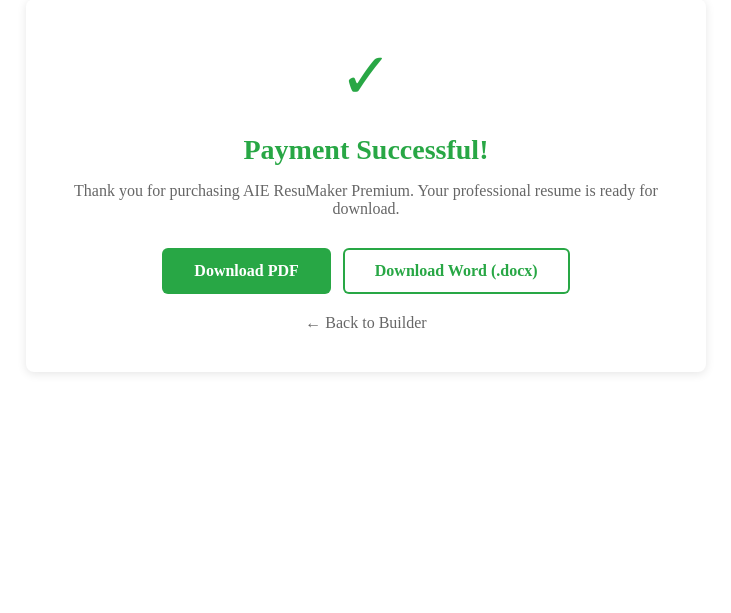
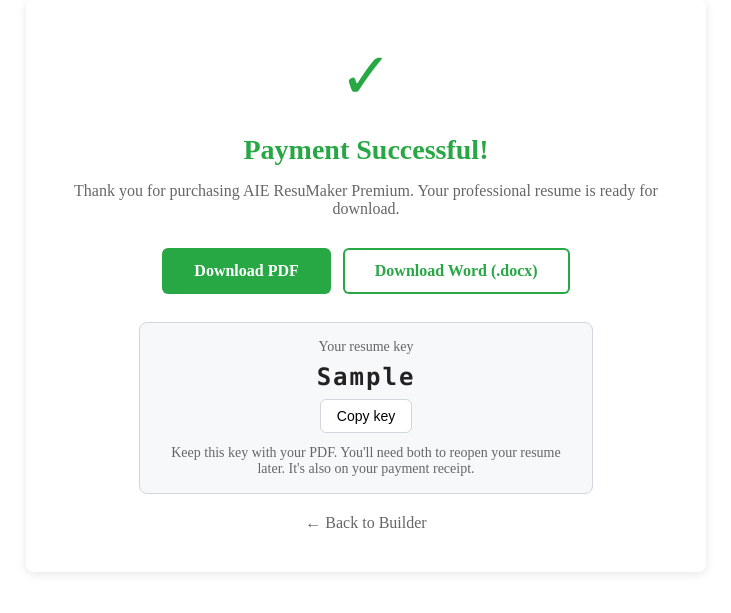
Before and after one commit to daddyclint82/AIE-ResuMaker-Hybrid, a Python web app: template templates/success.html in a window 1280 px wide. Shown: the part 61-674 px from the top of the page, without its empty margins (274-1005 px from the left). Run offline with Jinja, Linux system fonts and the light colour scheme; the template is opened without the code that fills it: most values are stand-ins (such as "Sample title", 1, 10 or a date in 2020).

Commit message:
feat(checkout): give each purchase a resume key and start its edit count on Stripe
The key is shown after payment and printed on Stripe's receipt. Reopening a
resume will take the PDF and this key. The edit count starts in the checkout
session's metadata, the one record a restart doesn't wipe.

Co-Authored-By: Claude Fable 5.2 <noreply@anthropic.com>

```diff
--- a/templates/success.html
+++ b/templates/success.html
@@ -58,6 +58,40 @@
         .download-btn.secondary:hover {
             background: #eaf6ec;
         }
+        .key-box {
+            margin: 28px auto 0;
+            padding: 16px;
+            max-width: 420px;
+            background: #f6f8fa;
+            border: 1px solid #d0d7de;
+            border-radius: 8px;
+        }
+        .key-label {
+            font-size: 14px;
+            color: #666;
+        }
+        .key-value {
+            margin: 8px 0;
+            font-family: ui-monospace, Menlo, Consolas, monospace;
+            font-size: 24px;
+            font-weight: 700;
+            letter-spacing: 2px;
+            color: #222;
+            user-select: all;
+        }
+        .key-copy {
+            padding: 8px 16px;
+            background: white;
+            border: 1px solid #d0d7de;
+            border-radius: 6px;
+            font-size: 14px;
+            cursor: pointer;
+        }
+        .key-note {
+            margin: 12px 0 0;
+            font-size: 14px;
+            color: #666;
+        }
         .back-link {
             display: block;
             margin-top: 20px;
@@ -84,6 +118,15 @@
                 Download Word (.docx)
             </a>
         </div>
+        <div class="key-box">
+            <div class="key-label">Your resume key</div>
+            <div class="key-value" id="resume-key">{{ resume_key }}</div>
+            <button type="button" class="key-copy" id="copy-key">Copy key</button>
+            <p class="key-note">
+                Keep this key with your PDF. You'll need both to reopen your resume later.
+                It's also on your payment receipt.
+            </p>
+        </div>
         <a href="/build" class="back-link">← Back to Builder</a>
     </div>
     <script>
@@ -92,6 +135,17 @@
         localStorage.setItem('aie_purchase_date', new Date().toISOString());
         localStorage.setItem('aie_purchase_complete', 'true');
         localStorage.setItem('aie_show_edit_popup', 'true');
+
+        document.getElementById('copy-key').addEventListener('click', async (e) => {
+            try {
+                await navigator.clipboard.writeText(document.getElementById('resume-key').textContent);
+                e.target.textContent = 'Copied';
+            } catch (err) {
+                // No clipboard access (an in-app browser, say): the key is
+                // selectable, so it can still be copied by hand.
+                e.target.textContent = 'Press and hold the key to copy';
+            }
+        });
     </script>
 </body>
 </html>
```
Also changed, not shown: docs/architecture/decisions.md (+10 -0 lines), main.py (+24 -1 lines), tests/test_resume_key.py (added, +113 -0 lines).
